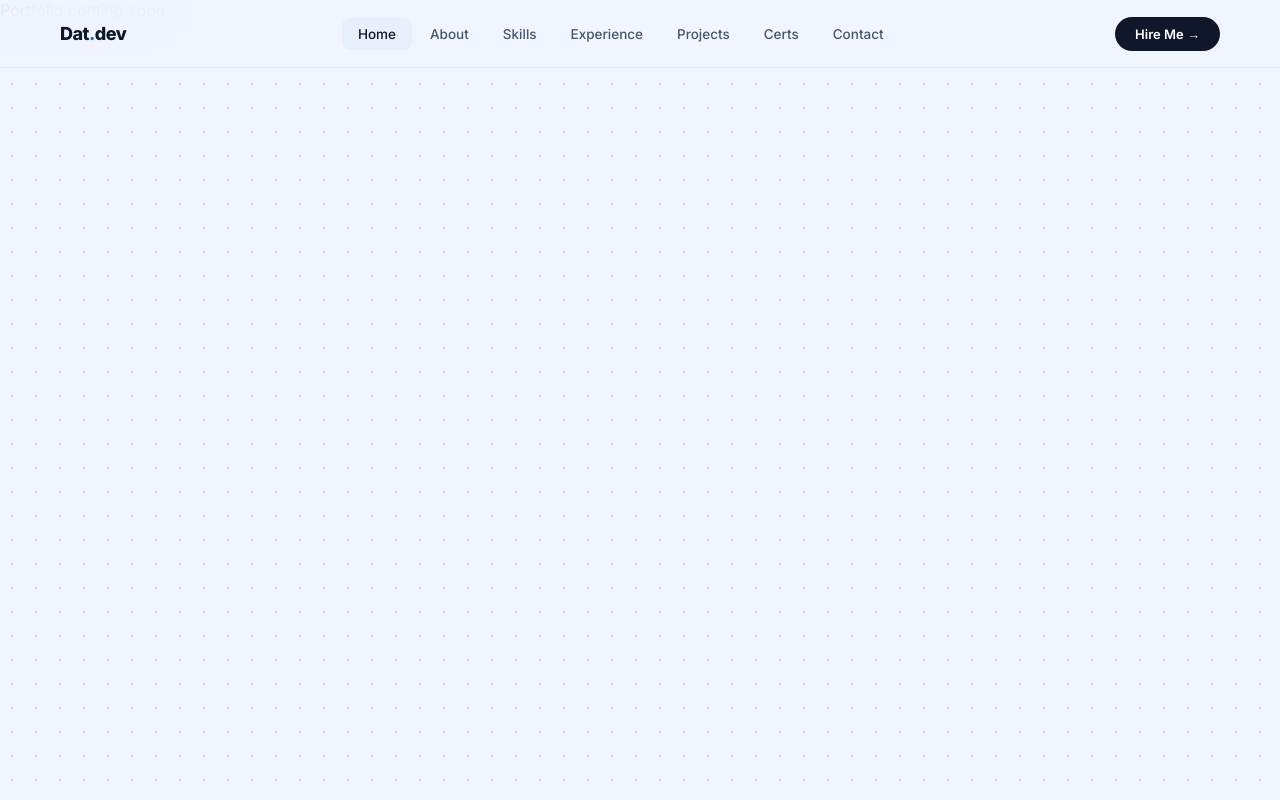
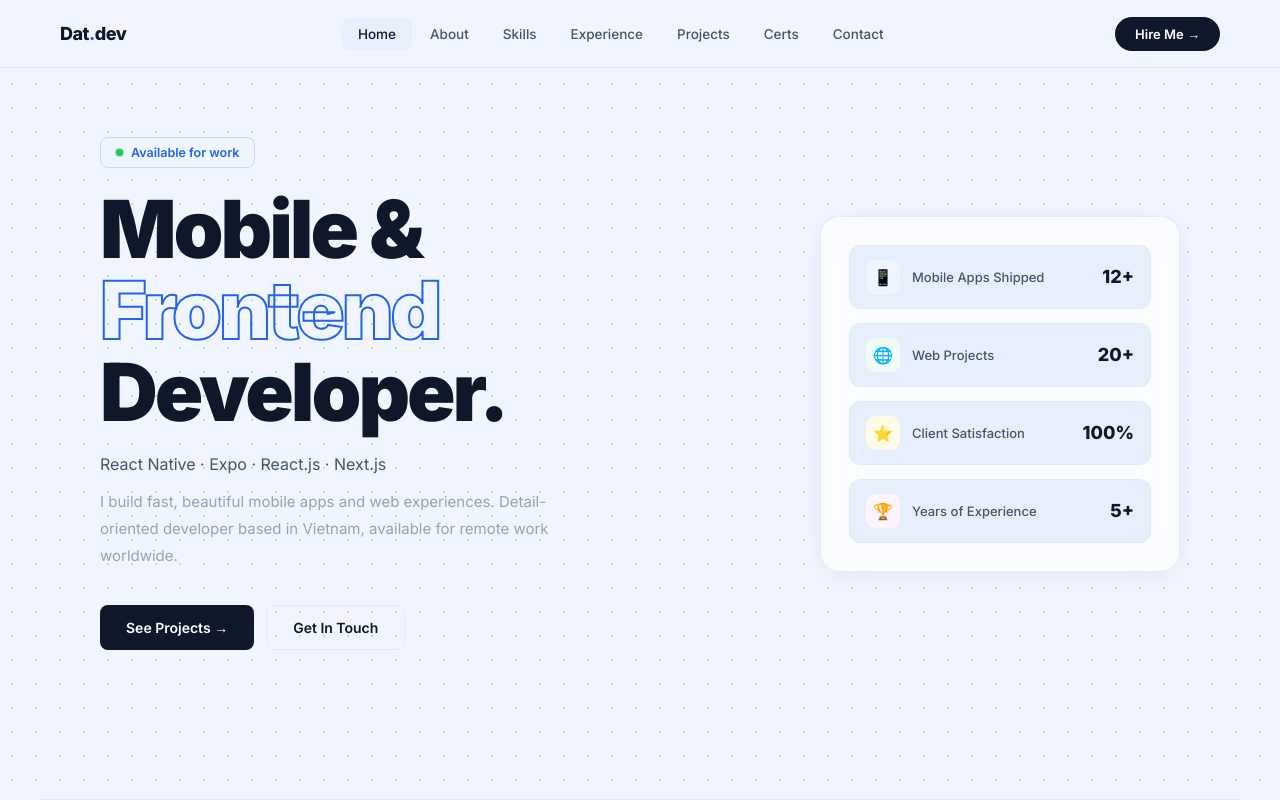
Before and after one commit to tandat1405/seo-portfolio, a Next.js app: page / in a window 1280 px wide. Built offline with nearby package versions, Linux system fonts and the light colour scheme.

Commit message:
feat: add Hero section

```diff
--- a/app/page.tsx
+++ b/app/page.tsx
@@ -1,10 +1,13 @@
 import Nav from '@/components/Nav'
+import Hero from '@/components/Hero'
 
 export default function Home() {
   return (
     <>
       <Nav />
-      <main>Portfolio coming soon</main>
+      <main>
+        <Hero />
+      </main>
     </>
   )
 }
--- /dev/null
+++ b/components/Hero.module.css
@@ -0,0 +1,110 @@
+.section {
+  min-height: 100vh;
+  display: flex;
+  align-items: center;
+  padding-top: 68px;
+  border-bottom: 1px solid var(--border);
+}
+
+.inner {
+  width: 100%;
+  display: grid;
+  grid-template-columns: 1fr 360px;
+  gap: 48px;
+  align-items: center;
+}
+
+.tag {
+  display: inline-flex; align-items: center; gap: 8px;
+  padding: 7px 15px; border-radius: 8px;
+  font-size: 12.5px; font-weight: 600;
+  background: #eff6ff; color: var(--accent);
+  border: 1px solid #bfdbfe;
+  margin-bottom: 20px;
+}
+
+.dot {
+  width: 7px; height: 7px;
+  background: #22c55e; border-radius: 50%;
+  animation: pulse 2s infinite;
+}
+@keyframes pulse {
+  0%,100% { box-shadow: 0 0 0 0 rgba(34,197,94,.5); }
+  50% { box-shadow: 0 0 0 5px rgba(34,197,94,0); }
+}
+
+.h1 {
+  font-size: clamp(38px,6.5vw,80px);
+  font-weight: 900; letter-spacing: -3px;
+  line-height: 1.02; margin-bottom: 22px;
+}
+.h1 em {
+  font-style: normal;
+  -webkit-text-fill-color: transparent;
+  -webkit-text-stroke: 2px var(--accent);
+}
+
+.sub { font-size: 16px; color: var(--text-2); margin-bottom: 14px; font-weight: 400; }
+
+.desc {
+  font-size: 15px; color: var(--text-3); line-height: 1.8;
+  max-width: 500px; margin-bottom: 36px;
+}
+
+.btnRow { display: flex; gap: 12px; flex-wrap: wrap; }
+
+.btnDark {
+  display: inline-flex; align-items: center; gap: 7px;
+  padding: 13px 26px; border-radius: 8px;
+  font-size: 14px; font-weight: 600;
+  text-decoration: none;
+  background: var(--text); color: white;
+  transition: all .2s;
+}
+.btnDark:hover { background: var(--accent); transform: translateY(-2px); }
+
+.btnOutline {
+  display: inline-flex; align-items: center; gap: 7px;
+  padding: 13px 26px; border-radius: 8px;
+  font-size: 14px; font-weight: 600;
+  text-decoration: none;
+  background: transparent; color: var(--text);
+  border: 1.5px solid var(--border);
+  transition: all .2s;
+}
+.btnOutline:hover { border-color: var(--text); transform: translateY(-2px); }
+
+.panel {
+  padding: 28px; border-radius: 20px;
+  display: flex; flex-direction: column; gap: 14px;
+  max-width: 360px;
+}
+
+.metric {
+  display: flex; align-items: center; justify-content: space-between;
+  padding: 14px 16px; border-radius: 12px;
+  background: var(--bg-2);
+  border: 1px solid var(--border);
+  transition: border-color .2s;
+}
+.metric:hover { border-color: var(--accent-light); }
+.metricLeft { display: flex; align-items: center; gap: 12px; }
+.metricIcon {
+  width: 34px; height: 34px; border-radius: 9px;
+  display: flex; align-items: center; justify-content: center;
+  font-size: 16px;
+}
+.metricKey { font-size: 13px; color: var(--text-2); font-weight: 500; }
+.metricVal { font-size: 18px; font-weight: 800; color: var(--text); }
+
+@media (max-width: 960px) {
+  .section { padding-top: 68px; min-height: auto; padding-bottom: 60px; }
+  .inner { grid-template-columns: 1fr; gap: 36px; }
+  .h1 { font-size: clamp(38px, 9vw, 68px); letter-spacing: -2.5px; }
+  .panel { max-width: 100%; }
+}
+@media (max-width: 600px) {
+  .h1 { font-size: clamp(32px, 11vw, 56px); letter-spacing: -2px; }
+  .panel { padding: 20px; }
+  .metric { padding: 12px 14px; }
+}
--- /dev/null
+++ b/components/Hero.tsx
@@ -0,0 +1,40 @@
+import { personal, metrics } from '@/data/portfolio'
+import styles from './Hero.module.css'
+
+export default function Hero() {
+  return (
+    <section id="hero" className={styles.section}>
+      <div className={styles.inner}>
+        <div>
+          <div className={styles.tag}>
+            <span className={styles.dot} />
+            Available for work
+          </div>
+          <h1
+            className={styles.h1}
+            dangerouslySetInnerHTML={{ __html: personal.tagline }}
+          />
+          <p className={styles.sub}>{personal.sub}</p>
+          <p className={styles.desc}>{personal.desc}</p>
+          <div className={styles.btnRow}>
+            <a href="#projects" className={styles.btnDark}>See Projects →</a>
+            <a href="#contact" className={styles.btnOutline}>Get In Touch</a>
+          </div>
+        </div>
+        <div>
+          <div className={`${styles.panel} glass`}>
+            {metrics.map((m) => (
+              <div key={m.label} className={styles.metric}>
+                <div className={styles.metricLeft}>
+                  <div className={styles.metricIcon} style={{ background: m.bg }}>{m.icon}</div>
+                  <div className={styles.metricKey}>{m.label}</div>
+                </div>
+                <div className={styles.metricVal}>{m.value}</div>
+              </div>
+            ))}
+          </div>
+        </div>
+      </div>
+    </section>
+  )
+}
```
